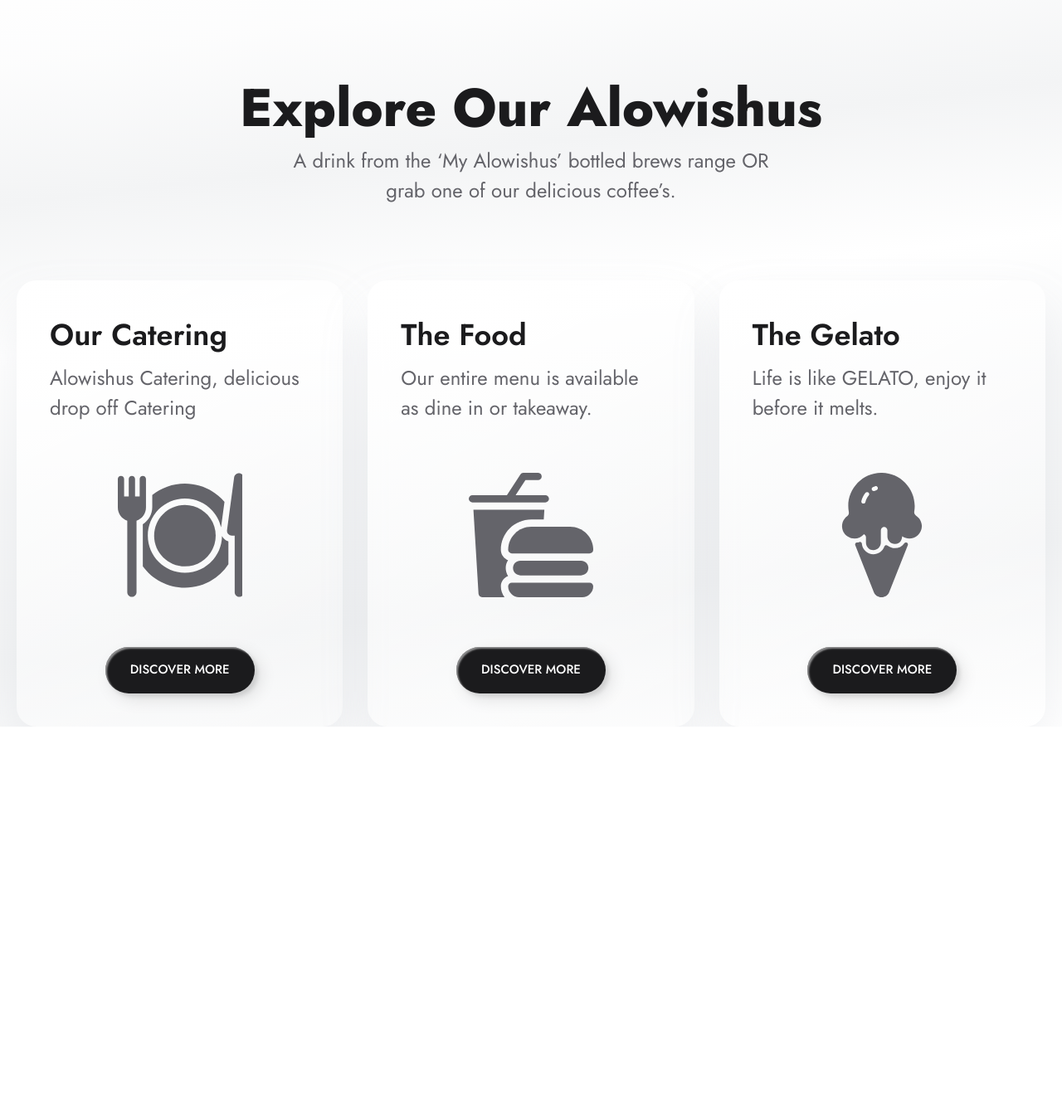
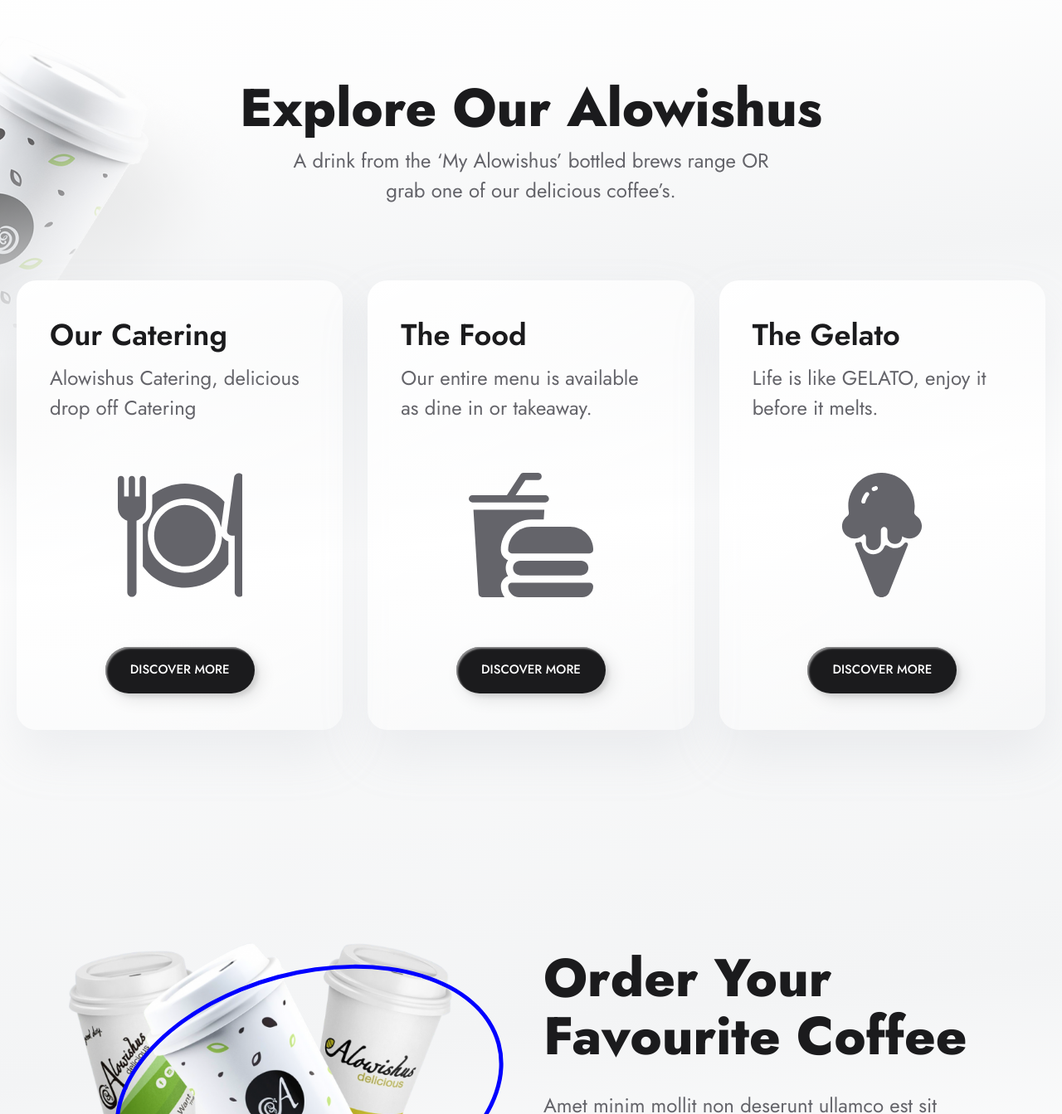
Before and after one commit to GoncharenkoO/CoffeeShop, a plain HTML site: page index.html in a window 1280 px wide. Shown: the part 1058-2401 px from the top of the page at 83% size. Before the commit the page ends 1934 px from the top, so only its background shows below. Drawn offline with nearby package versions, Linux system fonts and the light colour scheme.

Commit message:
feat: add order section

```diff
--- a/css/index.css
+++ b/css/index.css
@@ -216,18 +216,20 @@
 
 /**************** Page Explore *****************/
 .explore {
+	position: relative;
+	/* z-index: 5; */
 	padding-top: 150px;
-	background: linear-gradient(
-		173.34deg,
-		#ffffff 0%,
-		#ffffff 0%,
-		rgba(243, 244, 245, 0.2) 11.74%,
-		#f3f4f5 27.92%,
-		rgba(243, 244, 245, 0) 44.79%,
-		rgba(243, 244, 245, 0.68) 60.42%,
-		#f3f4f5 79.17%,
-		#ffffff 100%
-	);
+	padding-bottom: 190px;
+}
+.explore-fon {
+	position: absolute;
+	top: 5%;
+	left: 0;
+	z-index: -1;
+}
+.explore-content {
+	position: relative;
+	z-index: 1000;
 }
 .explore-title {
 	margin-bottom: 10px;
@@ -244,14 +246,17 @@
 }
 .explore-item {
 	flex-basis: calc((100% - 60px) / 3);
+	border-radius: 24px;
+	background: linear-gradient(152.09deg, #ffffff 0%, rgba(255, 255, 255, 0) 100%);
+	box-shadow: 0px 30px 60px rgba(163, 168, 179, 0.15);
 }
 .explore-link {
 	display: block;
 	border-radius: 24px;
 	padding: 40px;
-	background: linear-gradient(152.09deg, #ffffff 0%, rgba(255, 255, 255, 0) 100%);
-	box-shadow: 0px 30px 60px rgba(163, 168, 179, 0.15);
-  transition: box-shadow var(--time-function);
+	/* background: linear-gradient(152.09deg, #ffffff 0%, rgba(255, 255, 255, 0) 100%);
+	box-shadow: 0px 30px 60px rgba(163, 168, 179, 0.15); */
+	transition: box-shadow var(--time-function);
 }
 .explore-link:hover,
 .explore-link:focus {
@@ -259,7 +264,6 @@
 	opacity: 0.9;
 	border-radius: 24px;
 }
-
 .explore-thumb {
 	margin-bottom: 60px;
 }
@@ -277,12 +281,56 @@
 	fill: var(--secondary-color-text);
 	transition: color var(--time-function);
 }
+.explore-button {
+	margin-top: 60px;
+	text-align: center;
+}
 .explore-btn {
-	display: block;
-	margin: 60px auto 0;
 	padding: 15px 30px;
 	border-radius: 126px;
-  -webkit-appearance: none;
-     -moz-appearance: none;
-          appearance: none;
+	overflow: hidden;
+	transition: color var(--time-function), box-shadow var(--time-function);
 }
+.explore-link:hover .explore-btn,
+.explore-link:focus .explore-btn {
+	box-shadow: var(--btn-shadow);
+	color: var(--yellow-accent);
+}
+
+/**************** Page Order *****************/
+.order {
+	position: relative;
+	/* z-index: 5; */
+	/* padding-top: 150px;
+	padding-bottom: 190px; */
+}
+.order-container {
+	display: flex;
+	flex-wrap: wrap;
+	gap: 30px;
+}
+.order-left,
+.order-right {
+	flex-basis: calc((100% - 30px) / 2);
+}
+.order-left::after {
+	content: "";
+	position: absolute;
+	width: 478.13px;
+	height: 297.97px;
+	top: 39%;
+	left: 25%;
+	border-radius: 50%;
+
+	/* border: 5px solid var(--white-color); */
+	border: 5px solid blue;
+	transform: translate(-39%, -25%) rotate(-15deg);
+}
+.order-title {
+	margin-top: 75px;
+	margin-bottom: 30px;
+}
+.order-text {
+	width: 525px;
+	margin-bottom: 60px;
+}
--- a/css/styles.css
+++ b/css/styles.css
@@ -110,3 +110,16 @@ button {
 	line-height: 1.5; /* 35/24 */
 	color: var(--secondary-color-text);
 }
+.wrapper {
+  	background: linear-gradient(
+		173.34deg,
+		#ffffff 0%,
+		#ffffff 0%,
+		rgba(243, 244, 245, 0.2) 11.74%,
+		#f3f4f5 27.92%,
+		rgba(243, 244, 245, 0) 44.79%,
+		rgba(243, 244, 245, 0.68) 60.42%,
+		#f3f4f5 79.17%,
+		#ffffff 100%
+	);
+}
--- a/index.html
+++ b/index.html
@@ -152,7 +152,7 @@
 							<img
 								width="700"
 								class="hero-picture"
-								src="./images/hero/cup.jpg"
+								src="./images/hero/cup.png"
 								alt="Cup"
 							/>
 							<div class="hero-star">
@@ -171,13 +171,22 @@
 					</div>
 				</div>
 			</section>
+			<div class="wrapper">
 				<section class="section explore">
 					<div class="container explore-container">
+						<div class="explore-fon">
+							<img
+								src="./images/cup-exp.png"
+								alt=""
+							/>
+						</div>
+						<div class="explore-content">
 							<h2 class="section-title centered explore-title">Explore Our Alowishus</h2>
 							<p class="section-text centered explore-text">
 								A drink from the ‘My Alowishus’ bottled brews range OR grab one of our delicious
 								coffee’s.
 							</p>
+						</div>
 						<ul class="explore-list">
 							<li class="explore-item">
 								<a
@@ -198,7 +207,9 @@
 											<use href="./images/sprite.svg#icon-dinner"></use>
 										</svg>
 									</div>
-                 <button type="button" class="btn explore-btn">Discover more</button>
+									<div class="explore-button">
+										<span class="btn explore-btn"> Discover more </span>
+									</div>
 								</a>
 							</li>
 							<li class="explore-item">
@@ -220,7 +231,9 @@
 											<use href="./images/sprite.svg#icon-fast-food"></use>
 										</svg>
 									</div>
-                <button type="button" class="btn explore-btn">Discover more</button>
+									<div class="explore-button">
+										<span class="btn explore-btn"> Discover more </span>
+									</div>
 								</a>
 							</li>
 							<li class="explore-item">
@@ -242,12 +255,30 @@
 											<use href="./images/sprite.svg#icon-ice-cream"></use>
 										</svg>
 									</div>
-                <button type="button" class="btn explore-btn">Discover more</button>
+									<div class="explore-button">
+										<span class="btn explore-btn"> Discover more </span>
+									</div>
 								</a>
 							</li>
 						</ul>
 					</div>
 				</section>
+				<section class="section order">
+					<div class="container order-container">
+						<div class="order-left">
+							<img
+								src="./images/order.png"
+								alt="Three cup"
+							/>
+						</div>
+            <div class="order-right">
+              <h2 class="section-title order-title">Order Your Favourite Coffee</h2>
+              <p class="section-text order-text">Amet minim mollit non deserunt ullamco est sit aliqua dolor do amet sint. Velit officia consequat duis enim velit mollit. Exercitation veniam consequat sunt nostrud amet.</p>
+              <a href="" class=""></a>
+            </div>
+					</div>
+				</section>
+			</div>
 		</main>
 		<footer></footer>
 		<script src="https://cdn.jsdelivr.net/npm/swiper@9/swiper-bundle.min.js"></script>
```
Also changed, not shown: images/cup-exp.png (added), images/hero/cup.jpg (deleted), images/hero/cup.png (added), images/order.png (added). Lines whose indentation alone changed are shown as unchanged.
